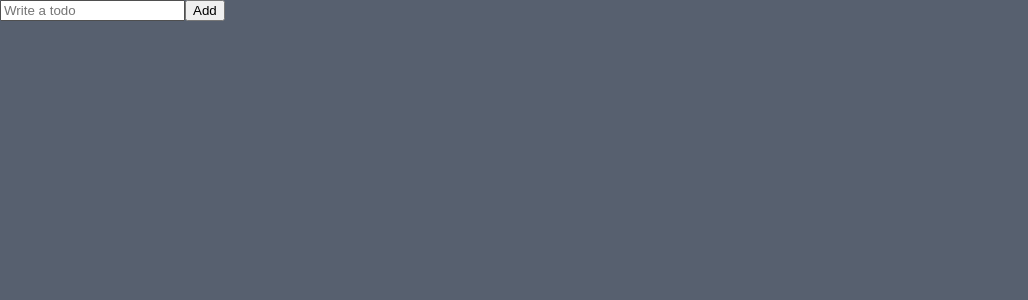
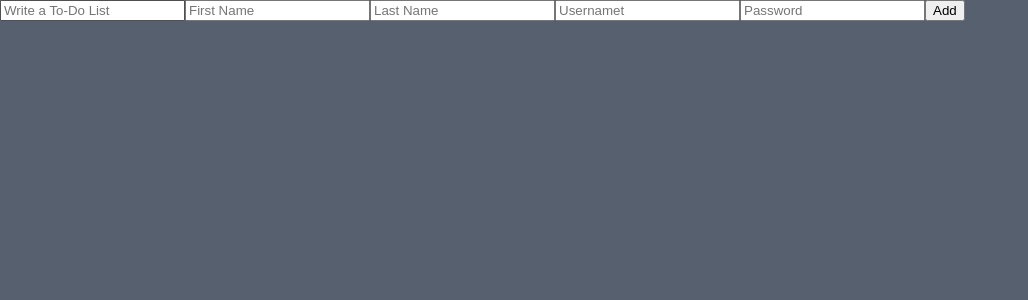
Before and after one commit to hyejikng/react-recoil, a React (Create React App) app: page / in a window 1280 px wide. Shown: the top 300 px of the page, without its empty margins (0-1028 px from the left). Built offline with nearby package versions, Linux system fonts and the light colour scheme.

Commit message:
react-hook-form

```diff
--- a/package.json
+++ b/package.json
@@ -17,6 +17,7 @@
     "react-apexcharts": "^1.4.1",
     "react-dom": "^18.2.0",
     "react-helmet": "^6.1.0",
+    "react-hook-form": "^7.47.0",
     "react-router-dom": "^6.17.0",
     "react-scripts": "5.0.1",
     "recoil": "^0.7.7",
--- a/src/ToDoList.tsx
+++ b/src/ToDoList.tsx
@@ -1,6 +1,7 @@
 import { useState } from 'react';
+import { useForm } from 'react-hook-form';
 
-function Todolist() {
+/* function Todolist() {
   const [value, setValue] = useState('');
   const onChange = (event: React.FormEvent<HTMLInputElement>) => {
     const {
@@ -25,6 +26,23 @@ function Todolist() {
       </form>
     </div>
   );
+} */
+
+function Todolist() {
+  const { register, watch } = useForm();
+  console.log(useForm());
+  console.log(register('todo'));
+  return (
+    <form>
+      <input {...register('email')} placeholder="Write a To-Do List" />
+      <input {...register('FirstName')} placeholder="First Name" />
+      <input {...register('LastName')} placeholder="Last Name" />
+      <input {...register('Username')} placeholder="Usernamet" />
+      <input {...register('Password')} placeholder="Password" />
+
+      <button>Add</button>
+    </form>
+  );
 }
 
 export default Todolist;
```
Also changed, not shown: 1 other file (tests, documents, lock files or other folders).
